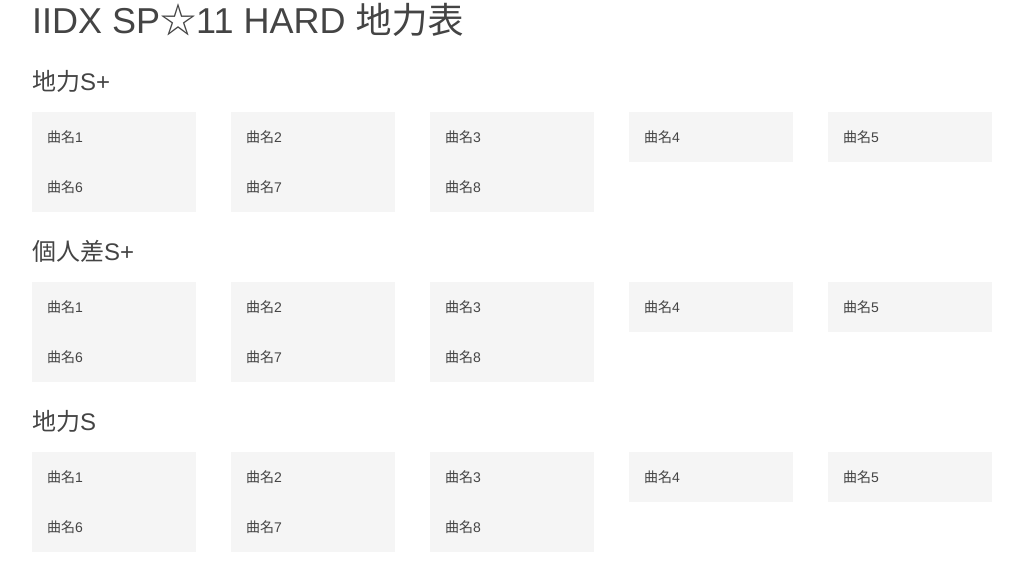
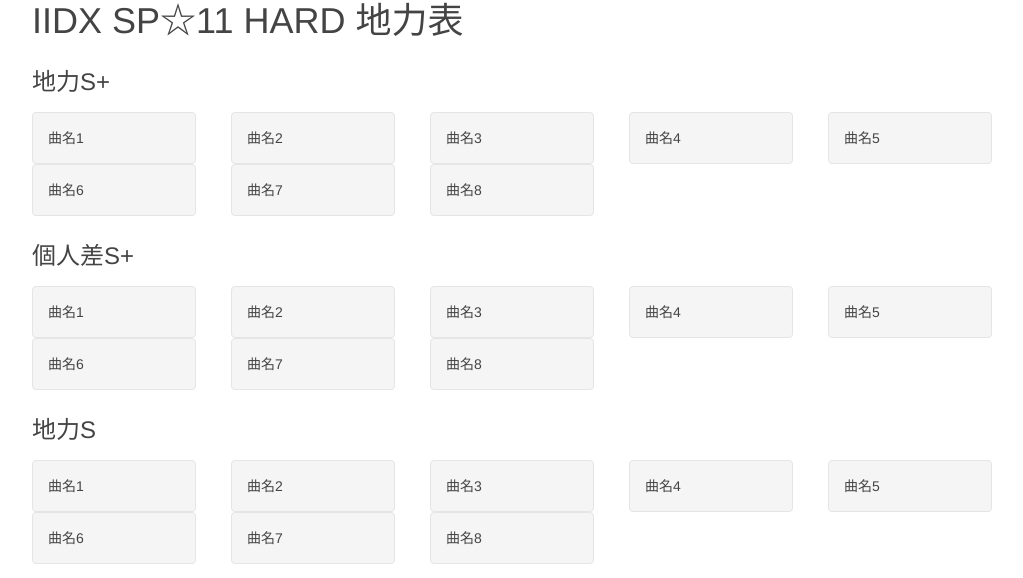
Before and after one commit to Kinaly-Hanaly/iidx-11, a PHP site: page / in a window 1280 px wide. Shown: the top 578 px of the page, without its empty margins (128-1151 px from the left). Run offline with PHP 8.4, Linux system fonts and the light colour scheme.

Commit message:
[add] style.css .sheet-tileにborder追加
style.cssにおいて.sheet-tileにborder追加

```diff
--- a/css/style.css
+++ b/css/style.css
@@ -2,3 +2,9 @@
     width: 960px;
     margin: auto;
 }
+
+.sheet-tile {
+    border: 1px solid #E5E5E5;
+    border-radius: 4px;
+    margin-bottom: 10px;
+}
```
